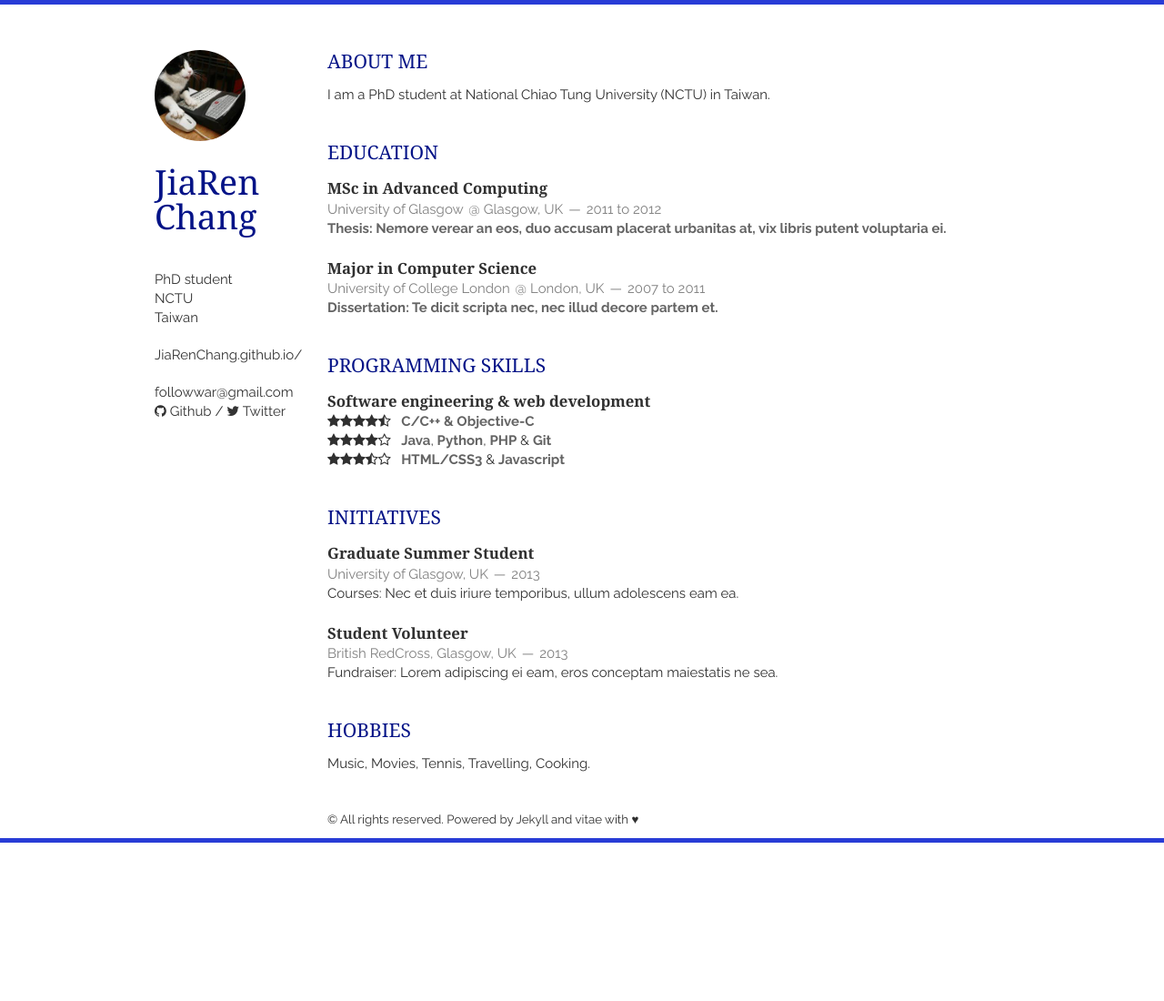
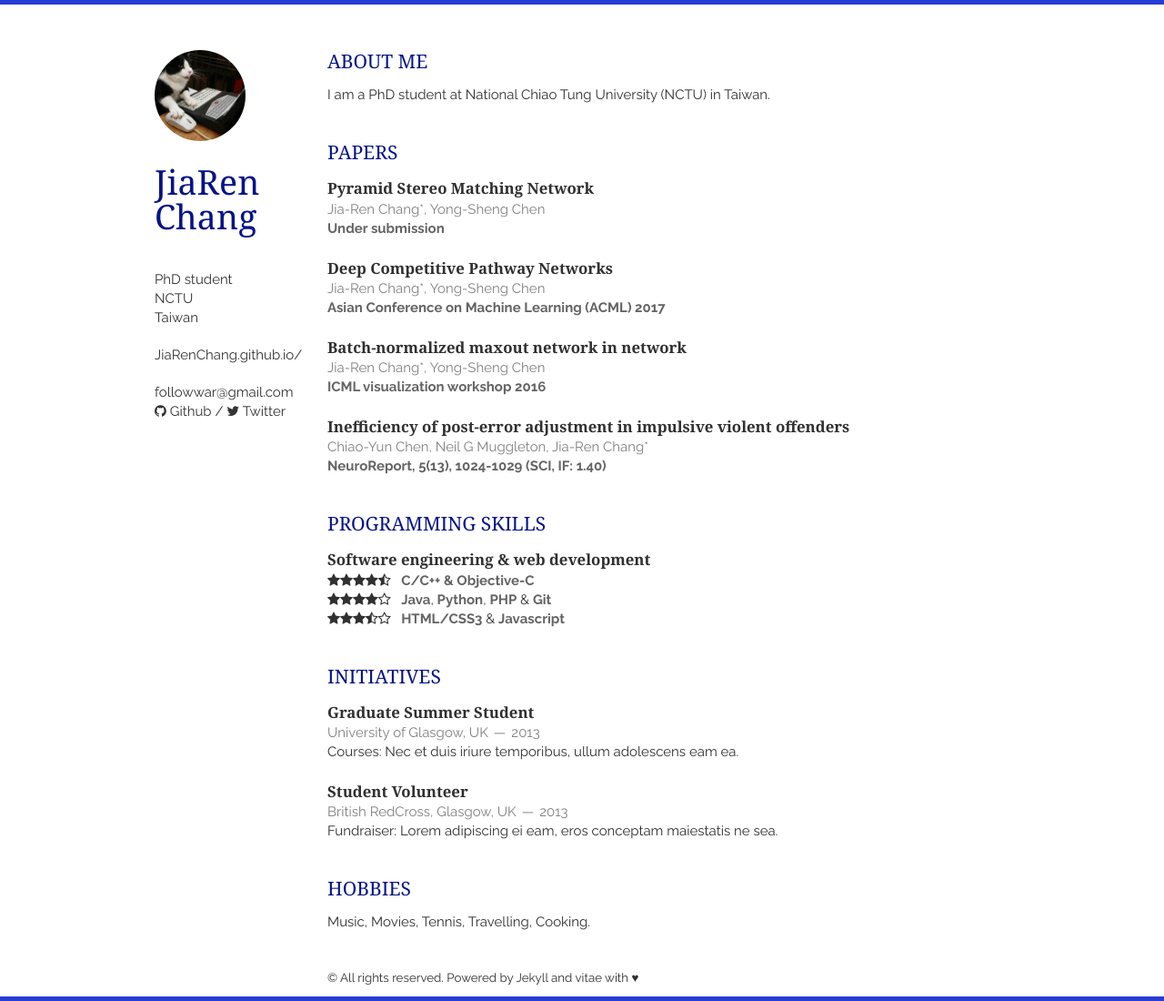
Before and after one commit to JiaRenChang/JiaRenChang.github.io, a Jekyll site: the page built from index.html, in a window 1280 px wide. Shown: the whole page at 91% size. Built offline with Jekyll 4.4.1, drawn with Linux system fonts in a browser that asks for light colours; nearby versions of some CDN libraries; the list of posts is cut into pages by our own code; before the commit the page ends 926 px from its top, so only the background shows below that.

Commit message:
Update education.html

```diff
--- a/_includes/education.html
+++ b/_includes/education.html
@@ -1,23 +1,39 @@
 <section class="thirteen columns">
-    <h1>Education</h1>
+    <h1>Papers</h1>
     <article>
         <header>
-            <h1>MSc in Advanced Computing</h1>
-            <span>University of Glasgow</span>
-            <span><address>Glasgow, UK</address><time>2011 to 2012</time></span>
+            <h1 href="#">Pyramid Stereo Matching Network</h1>
+            <span>Jia-Ren Chang*, Yong-Sheng Chen</span>
         </header>
         <p>
-            <em>Thesis: Nemore verear an eos, duo accusam placerat urbanitas at, vix libris putent voluptaria ei.</em>
+            <em>Under submission</em>
         </p>
     </article>
     <article>
         <header>
-            <h1>Major in Computer Science</h1>
-            <span>University of College London</span>
-            <span><address>London, UK</address><time>2007 to 2011</time></span>
+            <h1 href="https://arxiv.org/pdf/1709.10282.pdf">Deep Competitive Pathway Networks</h1>
+            <span>Jia-Ren Chang*, Yong-Sheng Chen</span>
         </header>
         <p>
-            <em>Dissertation: Te dicit scripta nec, nec illud decore partem et.</em>
+            <em>Asian Conference on Machine Learning (ACML) 2017</em>
+        </p>
+    </article>
+    <article>
+        <header>
+            <h1 href="https://www.dropbox.com/s/yb03ej5xte8d9gj/ICMLworkshop2016.pdf">Batch-normalized maxout network in network</h1>
+            <span>Jia-Ren Chang*, Yong-Sheng Chen</span>
+        </header>
+        <p>
+            <em>ICML visualization workshop 2016</em>
+        </p>
+    </article>
+    <article>
+        <header>
+            <h1 href="https://www.ncbi.nlm.nih.gov/pubmed/25026532">Inefficiency of post-error adjustment in impulsive violent offenders</h1>
+            <span>Chiao-Yun Chen, Neil G Muggleton, Jia-Ren Chang*</span>
+        </header>
+        <p>
+            <em>NeuroReport, 5(13), 1024-1029 (SCI, IF: 1.40)</em>
         </p>
     </article>
 </section>
```
